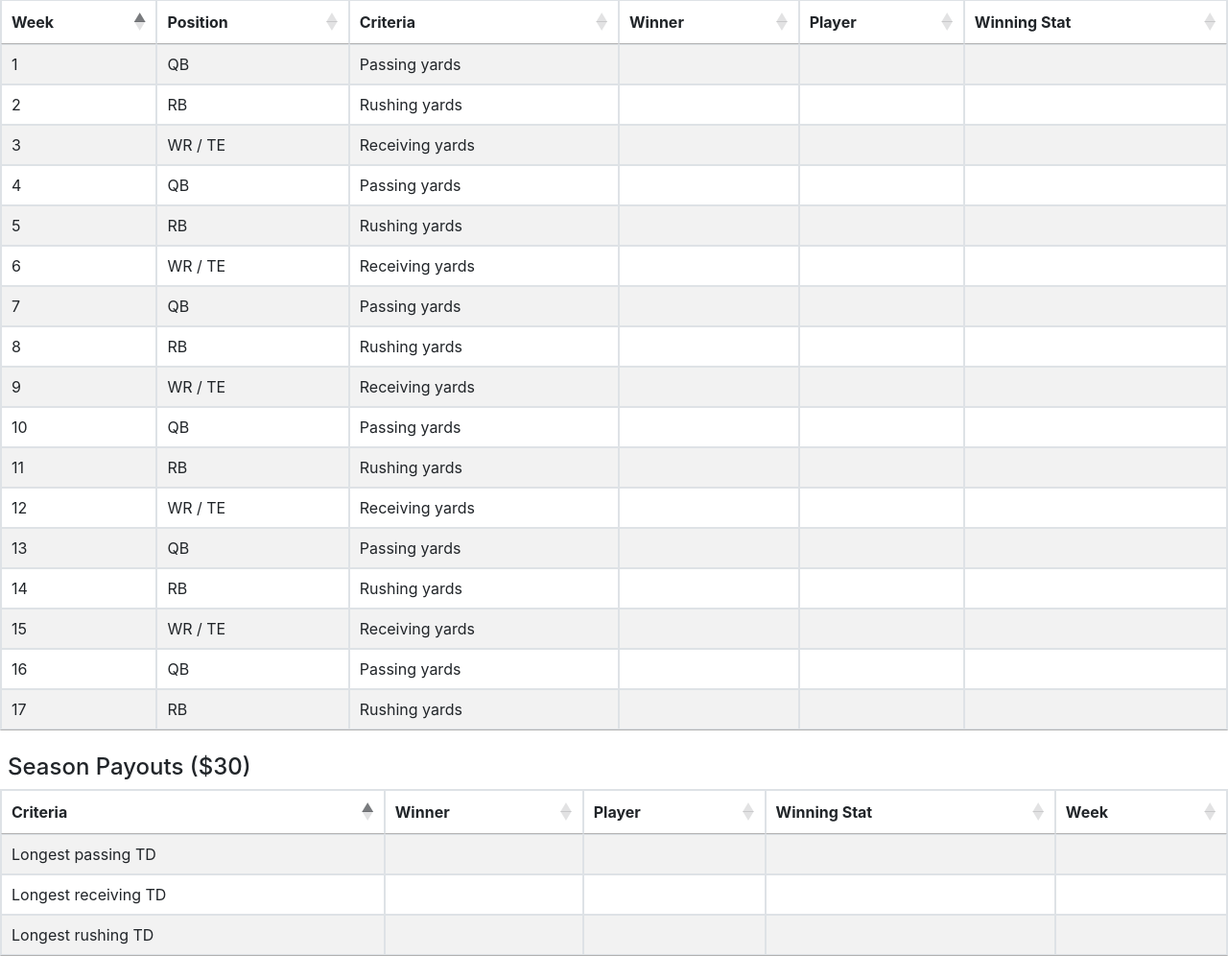
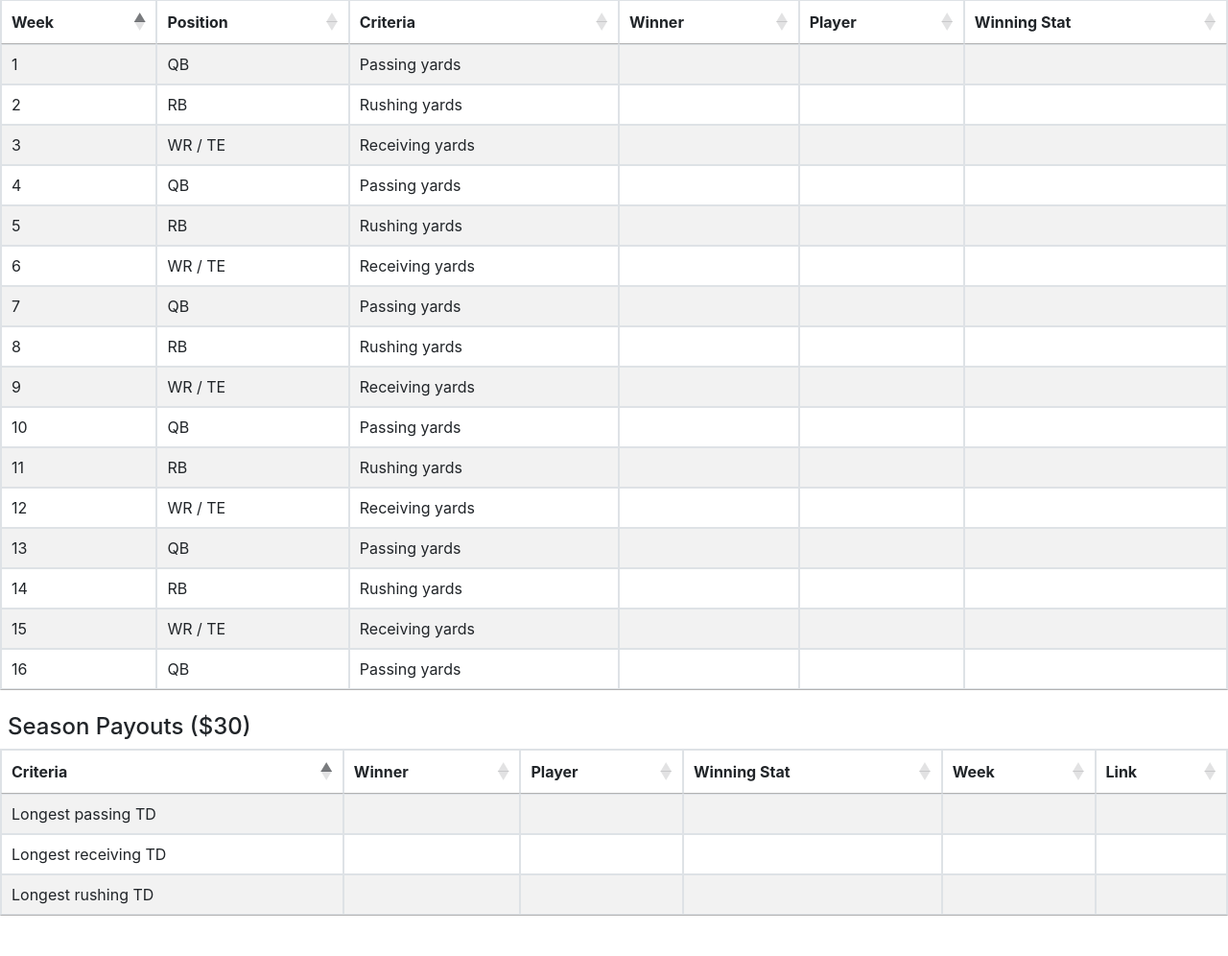
Before and after one commit to raphattack/espn-ffb, a Flask app: page /awards/2020 in a window 1280 px wide. Shown: the part 118-1114 px from the top of the page at 96% size. After the commit the page ends 1072 px from the top, so only its background shows below. Run offline with Flask 2, Linux system fonts and the light colour scheme; data that the repository does not hold is empty; parts of the project's set-up code (start-up, migrations or seed data) failed here and were passed over; some libraries are stand-ins or nearby versions.

Commit message:
Removed week 17 and added Link column to seasonal awards.

```diff
--- a/espn_ffb/templates/awards/2020.html
+++ b/espn_ffb/templates/awards/2020.html
@@ -144,14 +144,6 @@
           <td></td>
           <td></td>
         </tr>
-        <tr>
-          <td>17</td>
-          <td>RB</td>
-          <td>Rushing yards</td>
-          <td></td>
-          <td></td>
-          <td></td>
-        </tr>
       </tbody>
     </table>
   </div>
@@ -166,11 +158,13 @@
           <th>Player</th>
           <th>Winning Stat</th>
           <th>Week</th>
+          <th>Link</th>
         </tr>
       </thead>
       <tbody>
         <tr>
           <td>Longest passing TD</td>
+          <td></td>
           <td></td>
           <td></td>
           <td></td>
@@ -182,9 +176,11 @@
           <td></td>
           <td></td>
           <td></td>
+          <td></td>
         </tr>
         <tr>
           <td>Longest receiving TD</td>
+          <td></td>
           <td></td>
           <td></td>
           <td></td>
```
